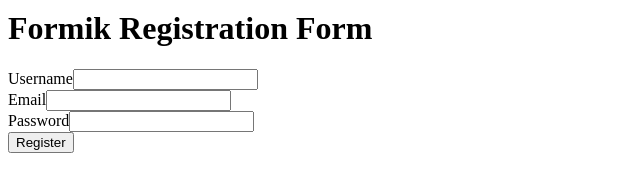
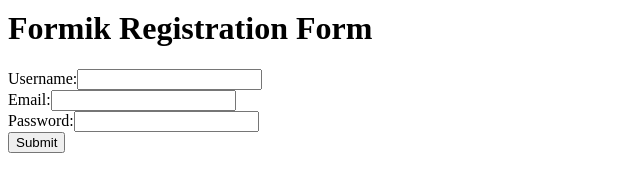
Before and after one commit to Teka222/alx-fe-reactjs, a React app in the folder form-handling-react/: page / in a window 1280 px wide. Shown: the part 175-366 px from the top of the page, without its empty margins (0-640 px from the left). Built offline with nearby package versions, Linux system fonts and the light colour scheme; the HTML template or start-up script is replaced by a standard one.

Commit message:
Update formikForm.jsx

```diff
--- a/form-handling-react/src/components/formikForm.jsx
+++ b/form-handling-react/src/components/formikForm.jsx
@@ -1,57 +1,41 @@
 import React from "react";
-import { Formik, Form, Field, ErrorMessage } from "formik";
+import { Formik, Field, Form, ErrorMessage } from "formik";
 import * as Yup from "yup";
 
 const FormikForm = () => {
-  const initialValues = {
-    username: "",
-    email: "",
-    password: "",
-  };
-
+  // Form validation schema using Yup
   const validationSchema = Yup.object({
-    username: Yup.string().required("Username is required."),
-    email: Yup.string()
-      .email("Invalid email format.")
-      .required("Email is required."),
-    password: Yup.string().required("Password is required."),
+    username: Yup.string().required("Username is required"),
+    email: Yup.string().email("Invalid email address").required("Email is required"),
+    password: Yup.string().min(6, "Password must be at least 6 characters").required("Password is required"),
   });
-
-  const handleSubmit = (values, { setSubmitting }) => {
-    setTimeout(() => {
-      console.log("Form Submitted", values);
-      setSubmitting(false);
-    }, 500);
-  };
 
   return (
     <Formik
-      initialValues={initialValues}
+      initialValues={{ username: "", email: "", password: "" }}
       validationSchema={validationSchema}
-      onSubmit={handleSubmit}
+      onSubmit={(values) => {
+        console.log(values); // Handle form submission (e.g., send data to the API)
+      }}
     >
-      {({ isSubmitting }) => (
       <Form>
         <div>
-            <label>Username</label>
+          <label>Username:</label>
           <Field type="text" name="username" />
-            <ErrorMessage name="username" component="p" />
+          <ErrorMessage name="username" component="div" style={{ color: "red" }} />
         </div>
         <div>
-            <label>Email</label>
+          <label>Email:</label>
           <Field type="email" name="email" />
-            <ErrorMessage name="email" component="p" />
+          <ErrorMessage name="email" component="div" style={{ color: "red" }} />
         </div>
         <div>
-            <label>Password</label>
+          <label>Password:</label>
           <Field type="password" name="password" />
-            <ErrorMessage name="password" component="p" />
+          <ErrorMessage name="password" component="div" style={{ color: "red" }} />
         </div>
-          <button type="submit" disabled={isSubmitting}>
-            Register
-          </button>
+        <button type="submit">Submit</button>
       </Form>
-      )}
     </Formik>
   );
 };
```
Lines whose indentation alone changed are shown as unchanged.
